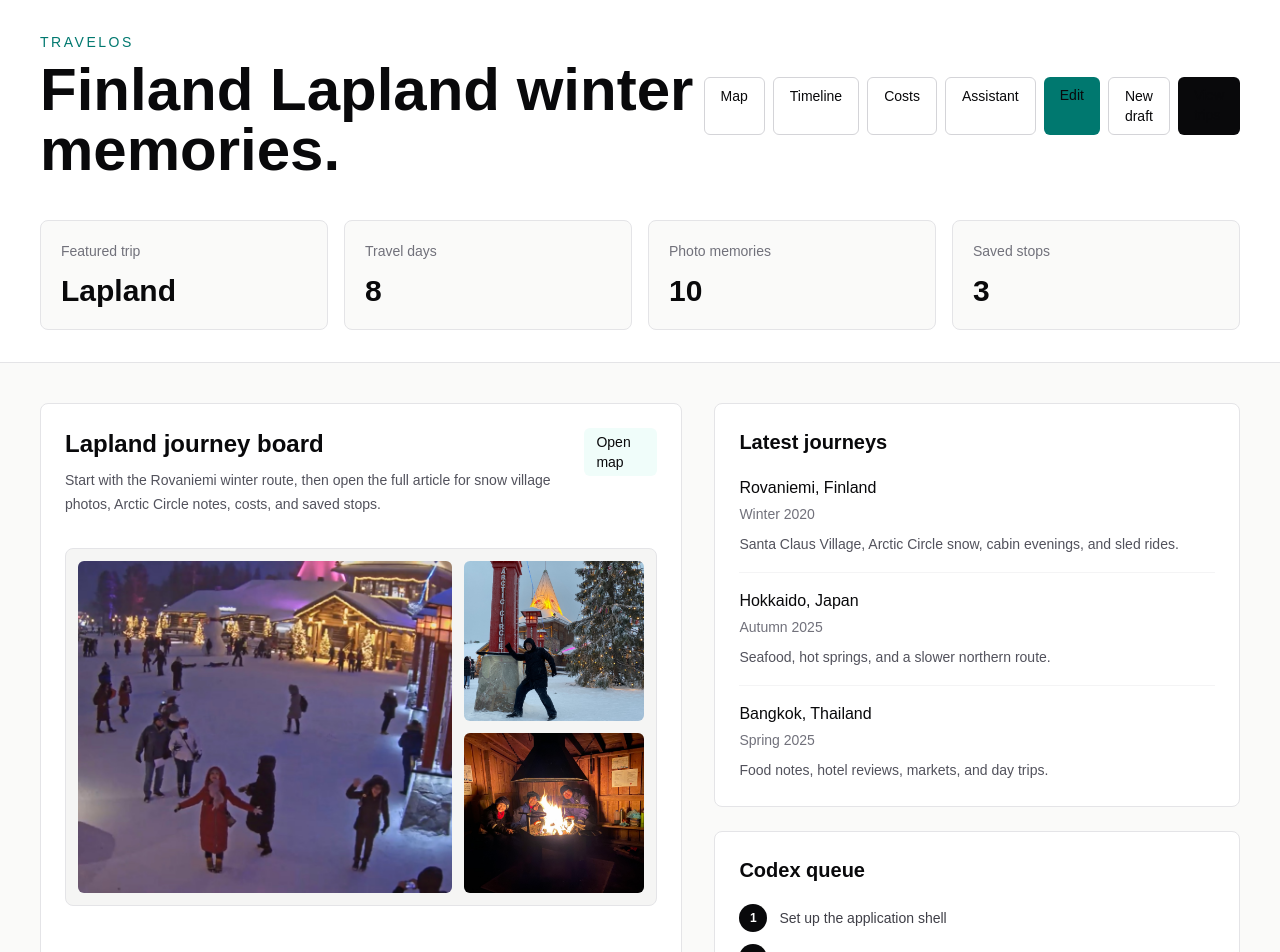
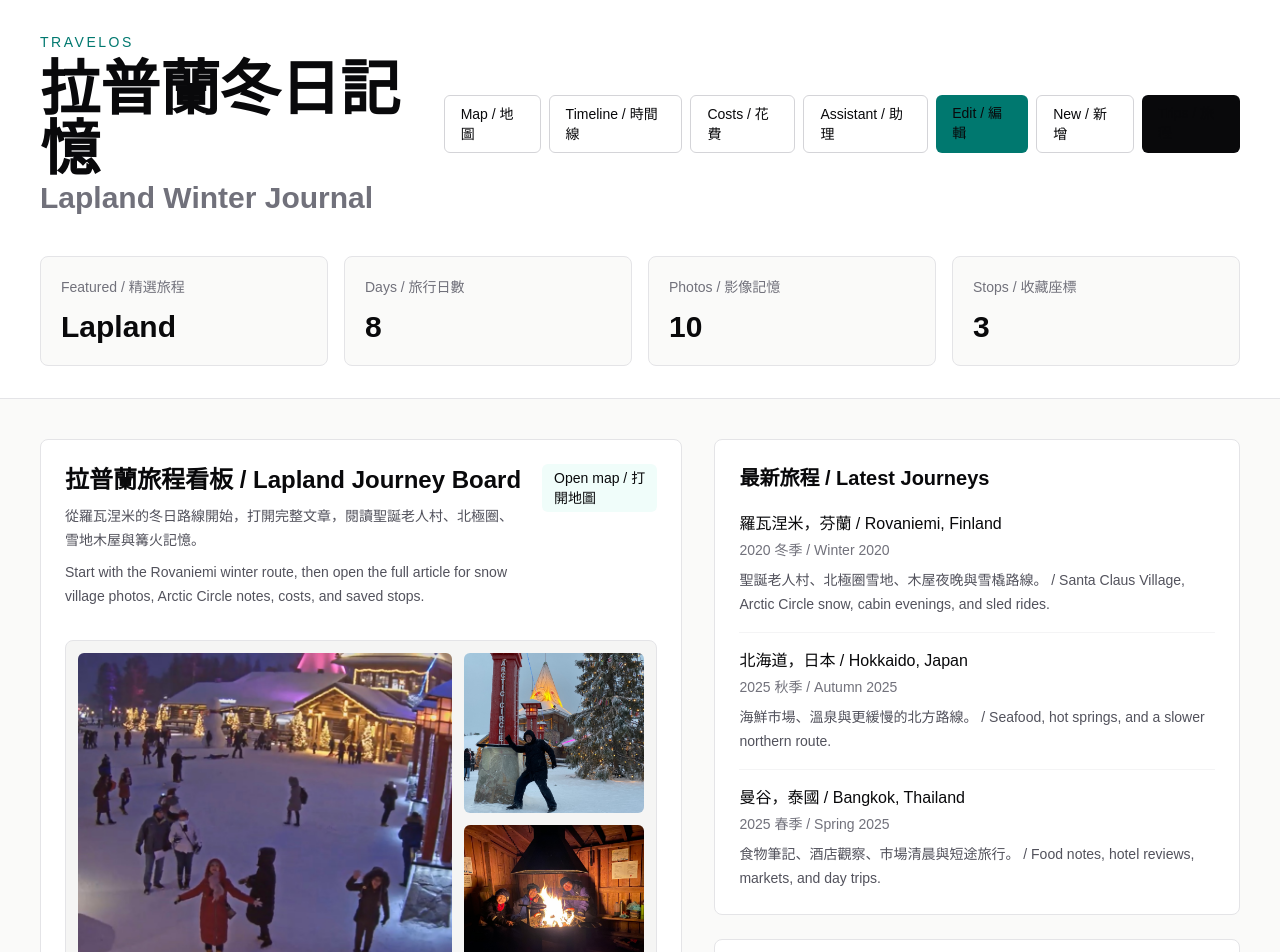
Before and after one commit to c8vzn4ym5g-ai/travelos2, a Next.js app: page / in a window 1280 px wide. Shown: the top 952 px of the page. Built offline with nearby package versions, Linux system fonts and the light colour scheme.

Commit message:
Add files via upload

```diff
--- a/app/page.tsx
+++ b/app/page.tsx
@@ -1,23 +1,35 @@
 import Link from "next/link";
 
 const stats = [
-  { label: "Featured trip", value: "Lapland" },
-  { label: "Travel days", value: "8" },
-  { label: "Photo memories", value: "10" },
-  { label: "Saved stops", value: "3" },
+  { label: "Featured / 精選旅程", value: "Lapland" },
+  { label: "Days / 旅行日數", value: "8" },
+  { label: "Photos / 影像記憶", value: "10" },
+  { label: "Stops / 收藏座標", value: "3" },
 ];
 
 const journeys = [
-  { place: "Rovaniemi, Finland", date: "Winter 2020", note: "Santa Claus Village, Arctic Circle snow, cabin evenings, and sled rides." },
-  { place: "Hokkaido, Japan", date: "Autumn 2025", note: "Seafood, hot springs, and a slower northern route." },
-  { place: "Bangkok, Thailand", date: "Spring 2025", note: "Food notes, hotel reviews, markets, and day trips." },
+  {
+    place: "羅瓦涅米，芬蘭 / Rovaniemi, Finland",
+    date: "2020 冬季 / Winter 2020",
+    note: "聖誕老人村、北極圈雪地、木屋夜晚與雪橇路線。 / Santa Claus Village, Arctic Circle snow, cabin evenings, and sled rides.",
+  },
+  {
+    place: "北海道，日本 / Hokkaido, Japan",
+    date: "2025 秋季 / Autumn 2025",
+    note: "海鮮市場、溫泉與更緩慢的北方路線。 / Seafood, hot springs, and a slower northern route.",
+  },
+  {
+    place: "曼谷，泰國 / Bangkok, Thailand",
+    date: "2025 春季 / Spring 2025",
+    note: "食物筆記、酒店觀察、市場清晨與短途旅行。 / Food notes, hotel reviews, markets, and day trips.",
+  },
 ];
 
 const tasks = [
-  "Set up the application shell",
-  "Create the travel journal data model",
-  "Build the trip creation flow",
-  "Add map and timeline browsing",
+  "整理拉普蘭冬日記憶 / Refine Lapland winter journal",
+  "補完照片與說明 / Complete photos and captions",
+  "同步地圖與時間線 / Sync map and timeline",
+  "保留後續可編輯入口 / Keep browser editing ready",
 ];
 
 export default function Home() {
@@ -28,29 +40,32 @@ export default function Home() {
           <nav className="flex items-center justify-between">
             <div>
               <p className="text-sm font-medium uppercase tracking-[0.18em] text-teal-700">TravelOS</p>
-              <h1 className="mt-2 text-4xl font-semibold tracking-normal text-zinc-950 sm:text-6xl">Finland Lapland winter memories.</h1>
+              <h1 className="mt-2 text-4xl font-semibold tracking-normal text-zinc-950 sm:text-6xl">
+                拉普蘭冬日記憶
+                <span className="block text-2xl text-zinc-500 sm:text-3xl">Lapland Winter Journal</span>
+              </h1>
             </div>
             <div className="hidden gap-2 sm:flex">
               <Link className="rounded-md border border-zinc-300 px-4 py-2 text-sm font-medium text-zinc-950" href="/map">
-                Map
+                Map / 地圖
               </Link>
               <Link className="rounded-md border border-zinc-300 px-4 py-2 text-sm font-medium text-zinc-950" href="/timeline">
-                Timeline
+                Timeline / 時間線
               </Link>
               <Link className="rounded-md border border-zinc-300 px-4 py-2 text-sm font-medium text-zinc-950" href="/costs">
-                Costs
+                Costs / 花費
               </Link>
               <Link className="rounded-md border border-zinc-300 px-4 py-2 text-sm font-medium text-zinc-950" href="/assistant">
-                Assistant
+                Assistant / 助理
               </Link>
               <Link className="rounded-md bg-teal-700 px-4 py-2 text-sm font-medium text-white" href="/admin">
-                Edit
+                Edit / 編輯
               </Link>
               <Link className="rounded-md border border-zinc-300 px-4 py-2 text-sm font-medium text-zinc-950" href="/trips/new">
-                New draft
+                New / 新增
               </Link>
               <Link className="rounded-md bg-zinc-950 px-4 py-2 text-sm font-medium text-white" href="/trips">
-                View trips
+                Trips / 旅程
               </Link>
             </div>
           </nav>
@@ -68,33 +83,36 @@ export default function Home() {
         <div className="rounded-lg border border-zinc-200 bg-white p-6">
           <div className="flex items-start justify-between gap-4">
             <div>
-              <h2 className="text-2xl font-semibold">Lapland journey board</h2>
+              <h2 className="text-2xl font-semibold">拉普蘭旅程看板 / Lapland Journey Board</h2>
               <p className="mt-2 max-w-2xl text-sm leading-6 text-zinc-600">
-                Start with the Rovaniemi winter route, then open the full article for snow village photos, Arctic Circle notes, costs, and saved stops.
+                從羅瓦涅米的冬日路線開始，打開完整文章，閱讀聖誕老人村、北極圈、雪地木屋與篝火記憶。
+                <span className="mt-2 block">
+                  Start with the Rovaniemi winter route, then open the full article for snow village photos, Arctic Circle notes, costs, and saved stops.
+                </span>
               </p>
             </div>
             <Link className="rounded-md bg-teal-50 px-3 py-1 text-sm font-medium text-teal-800" href="/map">
-              Open map
+              Open map / 打開地圖
             </Link>
           </div>
           <div className="mt-8 grid min-h-[320px] gap-3 rounded-lg border border-zinc-200 bg-stone-100 p-3 sm:grid-cols-3">
             {/* eslint-disable-next-line @next/next/no-img-element */}
             <img
-              alt="Santa Claus Village glowing in Lapland winter night"
+              alt="夜色中的聖誕老人村 / Santa Claus Village glowing in Lapland winter night"
               className="h-full min-h-[320px] w-full rounded-md object-cover sm:col-span-2"
               src="/travelos/lapland/santa-village-night.jpeg"
             />
             <div className="grid gap-3">
               {/* eslint-disable-next-line @next/next/no-img-element */}
-              <img alt="Arctic Circle snow marker" className="h-40 w-full rounded-md object-cover" src="/travelos/lapland/arctic-circle.jpeg" />
+              <img alt="北極圈雪地標記 / Arctic Circle snow marker" className="h-40 w-full rounded-md object-cover" src="/travelos/lapland/arctic-circle.jpeg" />
               {/* eslint-disable-next-line @next/next/no-img-element */}
-              <img alt="Campfire in Lapland snow" className="h-40 w-full rounded-md object-cover" src="/travelos/lapland/campfire.jpeg" />
+              <img alt="拉普蘭雪地篝火 / Campfire in Lapland snow" className="h-40 w-full rounded-md object-cover" src="/travelos/lapland/campfire.jpeg" />
             </div>
           </div>
         </div>
         <aside className="space-y-6">
           <div className="rounded-lg border border-zinc-200 bg-white p-6">
-            <h2 className="text-xl font-semibold">Latest journeys</h2>
+            <h2 className="text-xl font-semibold">最新旅程 / Latest Journeys</h2>
             <div className="mt-5 space-y-4">
               {journeys.map((journey) => (
                 <article className="border-b border-zinc-100 pb-4 last:border-0 last:pb-0" key={journey.place}>
@@ -106,7 +124,7 @@ export default function Home() {
             </div>
           </div>
           <div className="rounded-lg border border-zinc-200 bg-white p-6">
-            <h2 className="text-xl font-semibold">Codex queue</h2>
+            <h2 className="text-xl font-semibold">整理進度 / Working Queue</h2>
             <ol className="mt-5 space-y-3">
               {tasks.map((task, index) => (
                 <li className="flex gap-3 text-sm" key={task}>
```
